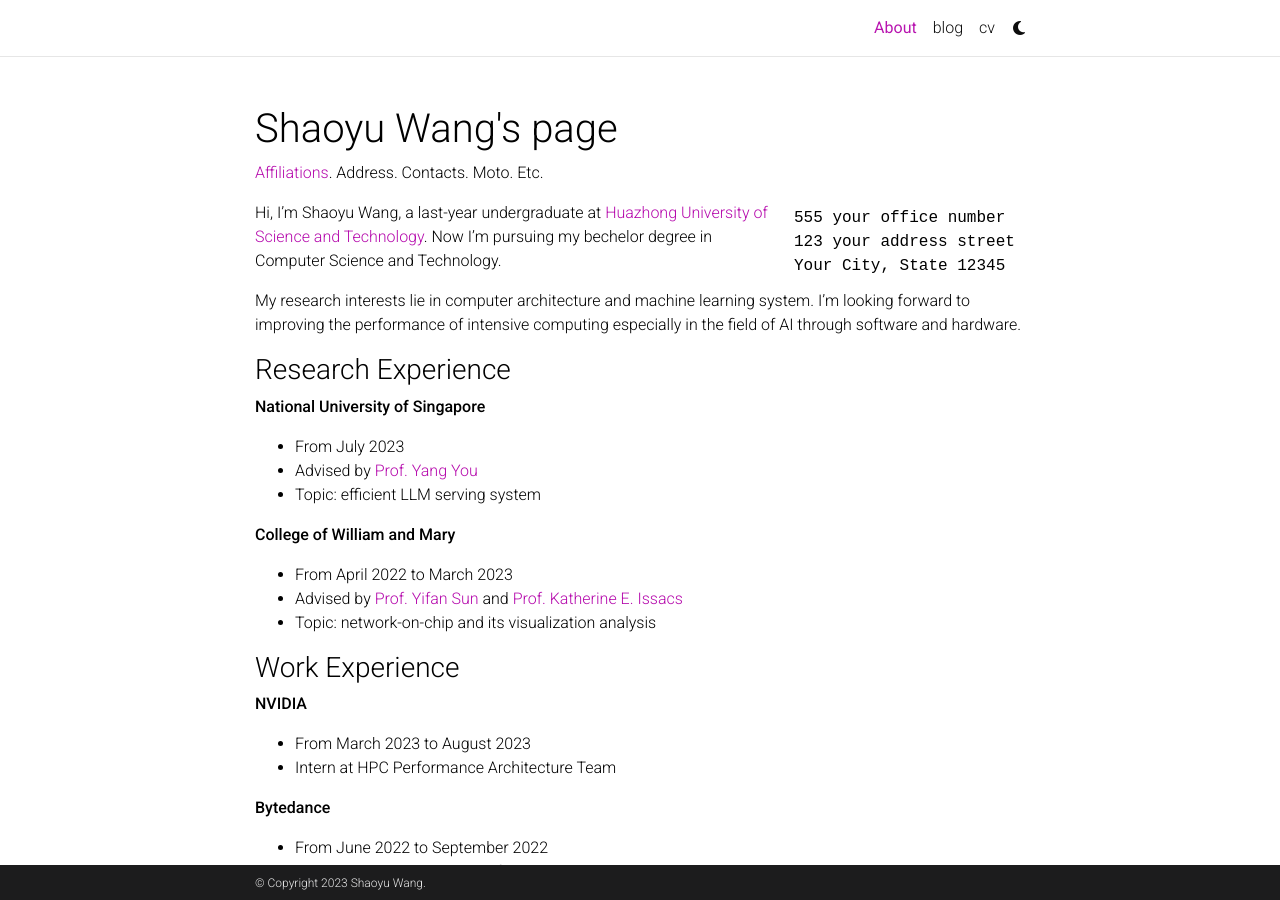
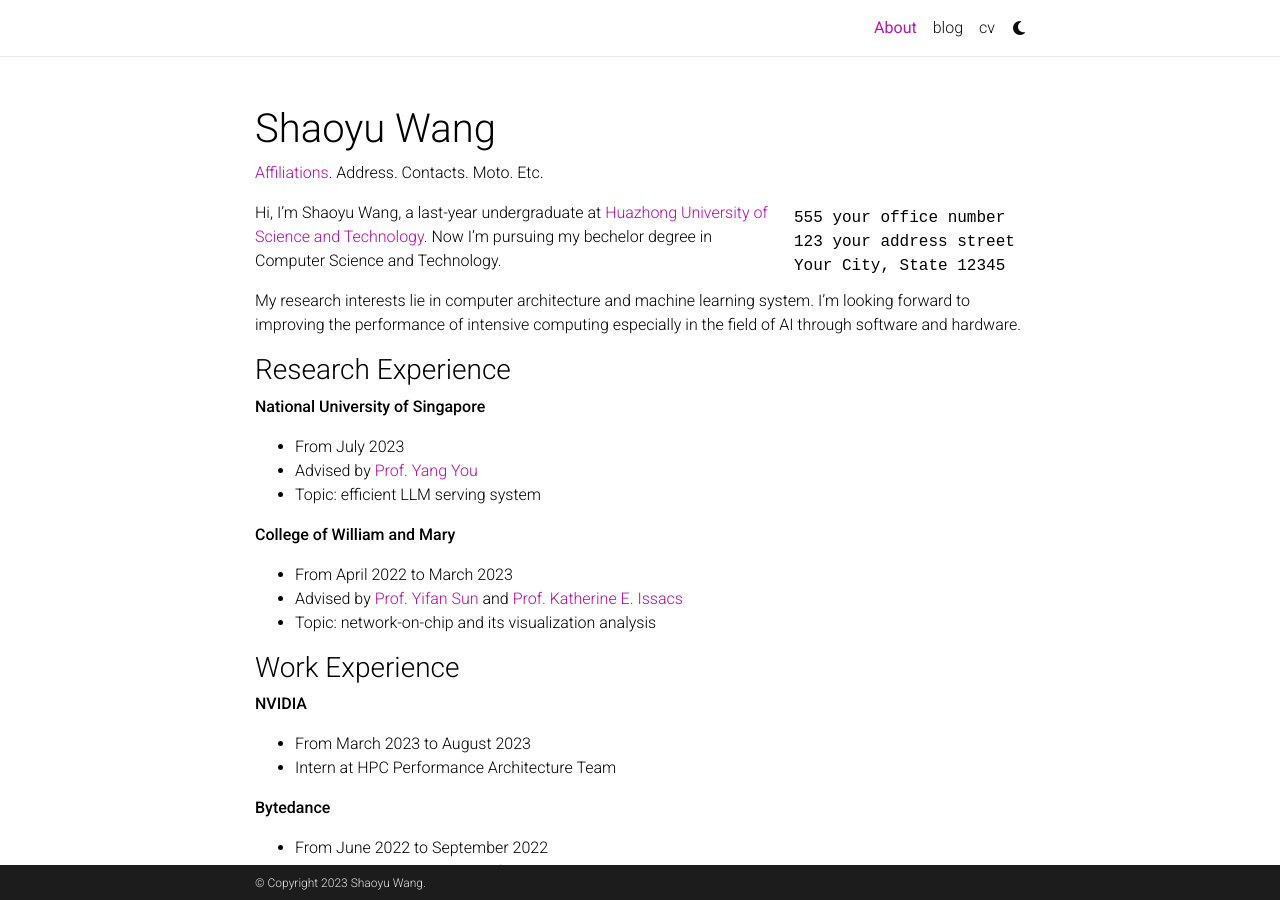
Before and after one commit to shawlleyw/shawlleyw.github.io, a Jekyll site: the page built from _pages/about.md, in a window 1280 px wide and 900 px high. Built offline with Jekyll 4.4.1, drawn with Linux system fonts in a browser that asks for light colours; emoji names are drawn with the system emoji font; comment, search, counter and statistics services are not loaded; a style sheet for code colours, icons or effects is not loaded.

Commit message:
update title

```diff
--- a/_config.yml
+++ b/_config.yml
@@ -2,7 +2,7 @@
 # Site settings
 # -----------------------------------------------------------------------------
 
-title: Shaoyu Wang's page # the website title (if blank, full name will be used instead)
+title: Shaoyu Wang # the website title (if blank, full name will be used instead)
 first_name: Shaoyu
 last_name: Wang
 email: wsyy0619@gmail.com
@@ -12,7 +12,7 @@
 keywords: academic-website, portfolio-website  # add your own keywords or leave empty
 
 lang: en # the language of your site (for example: en, fr, cn, ru, etc.)
-icon: ⚛️  # the emoji used as the favicon (alternatively, provide image name in /assets/img/)
+icon: 📄 # the emoji used as the favicon (alternatively, provide image name in /assets/img/)
 
 url: https://shawlleyw.github.io # the base hostname & protocol for your site
 baseurl: # the subpath of your site, e.g. /blog/
```
